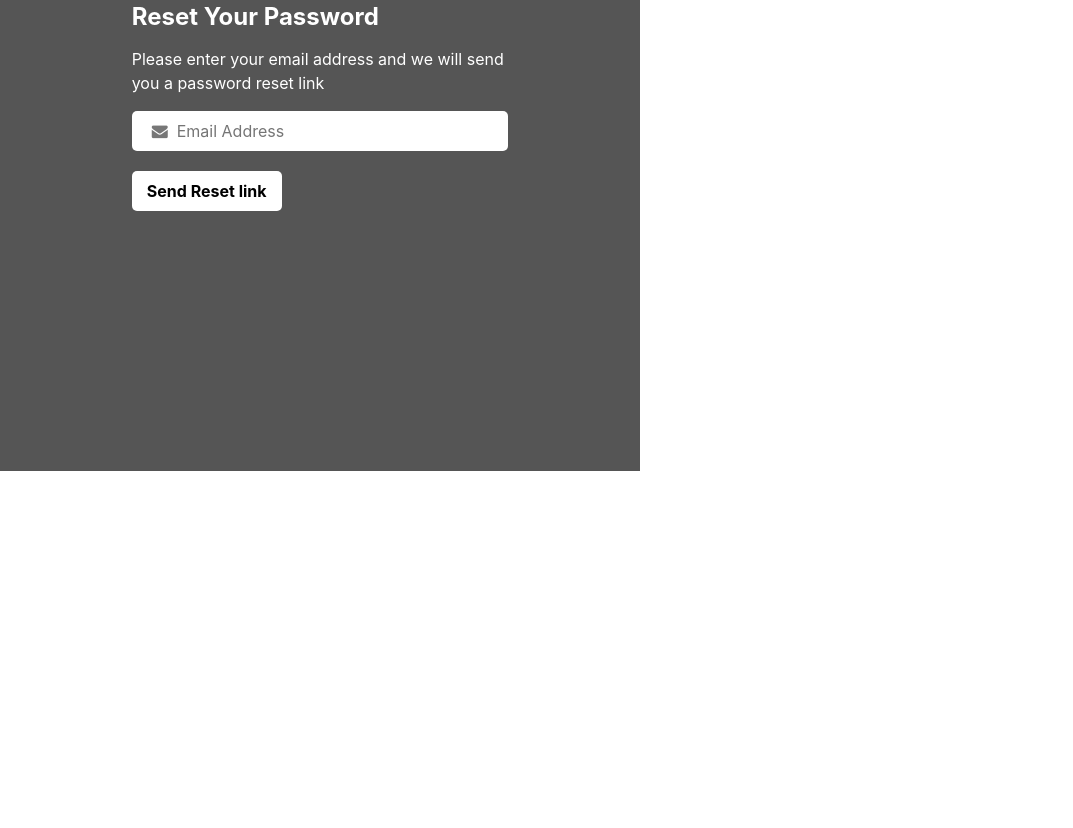
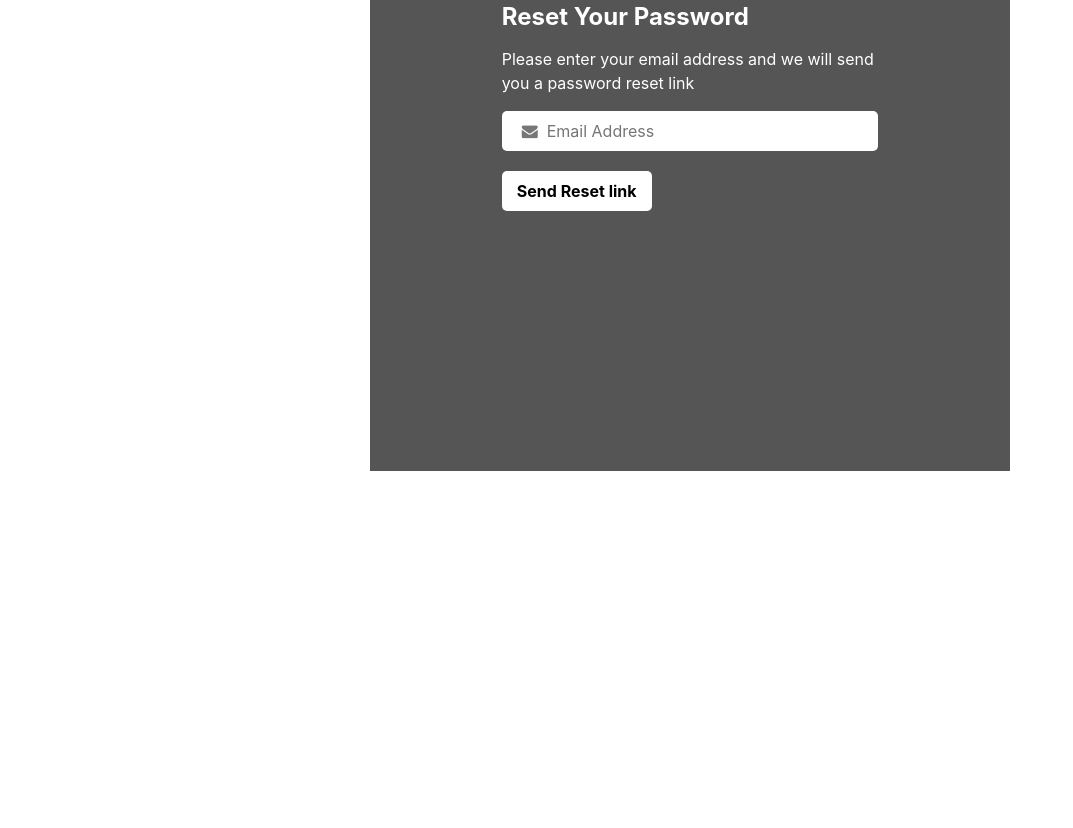
Before and after one commit to himanshu12kumar/codinger.github.io, a plain HTML site: page forget.html in a window 1280 px wide. Shown: the part 329-1157 px from the top of the page, without its empty margins (0-1073 px from the left). Before the commit the page ends 800 px from the top, so only its background shows below. Drawn offline with nearby package versions, Linux system fonts and the light colour scheme.

Commit message:
Update forget.html

```diff
--- a/forget.html
+++ b/forget.html
@@ -12,7 +12,7 @@
 <body>
 	<div class="container-fluid">
 		<div class="row">
-			<div class="col-lg-6 col-md-6 form-container">
+			<div class="col-lg-6 col-md-6 form-container" style="margin-left: 370px;">
 				<div class="col-lg-8 col-md-12 col-sm-9 col-xs-12 form-box">
 					<div class="logo mt-5 mb-3 text-center">
 						<img src="image/logo.png" width="150px">
```
